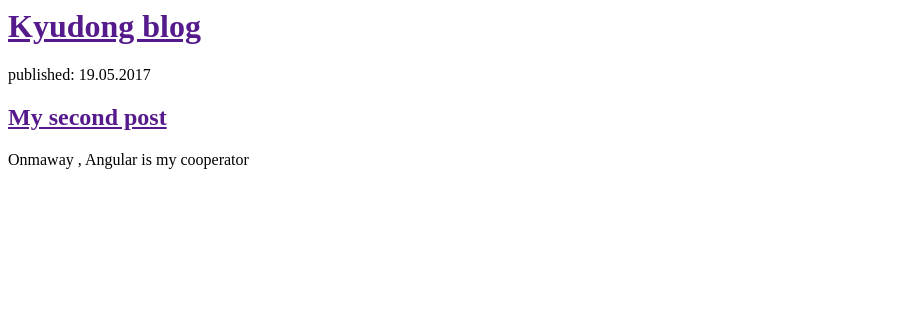
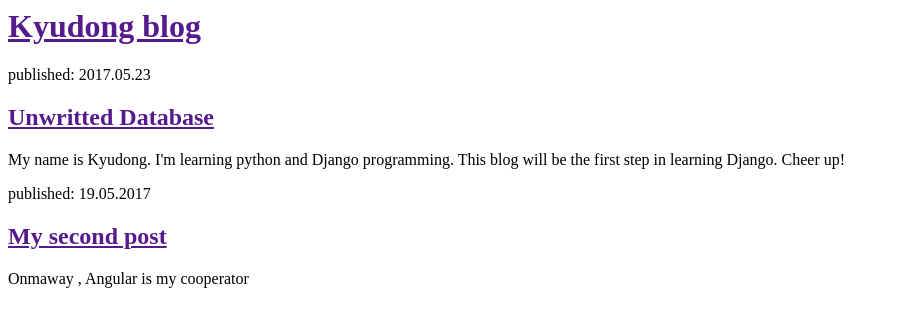
Before and after one commit to KD-dev/my-first-blog, a Django app: page / in a window 1280 px wide. Shown: the top 327 px of the page, without its empty margins (0-899 px from the left). Run offline with Django 3.2, Linux system fonts and the light colour scheme; data that the repository does not hold is empty.

```diff
--- a/blog/templates/blog/post_list.html
+++ b/blog/templates/blog/post_list.html
@@ -7,7 +7,13 @@
 			<h1><a href="">Kyudong blog</a></h1>
 		</div>
 
-		{% for post in posts %}
+		<div>
+			<p>published: 2017.05.23 </p>
+			<h2><a href=""> Unwritted Database</a></h2>
+			<p>My name is Kyudong. I'm learning python and Django programming. This blog will be the first step in learning Django. Cheer up!</p>
+		</div>
+
+		<!-- {% for post in posts %}
 		<div>
 			<p>published: {{post.published_date}} </p>
 			<h2><a href="">{{post.title}}</a></h2>
@@ -15,7 +21,7 @@
 			<p>{{post.text|linebreaksbr}}</p>
 
 		</div>
-		{% endfor %}
+		{% endfor %} -->
 
 		<div>
 		    <p>published: 19.05.2017 </p>
```
